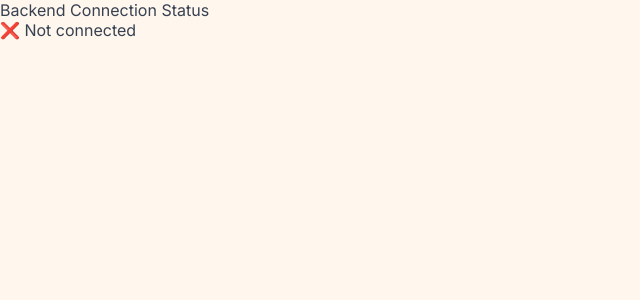
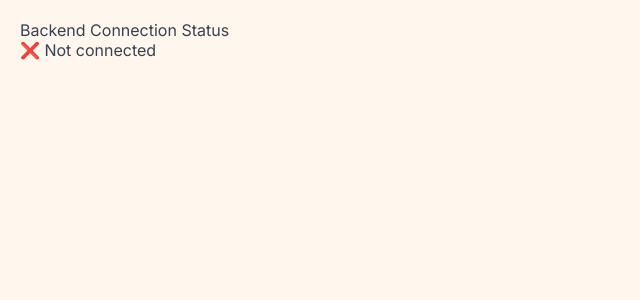
Before and after one commit to anjali-yatham/planora_event_platform, a React (Vite) app: page /backend-test in a window 1280 px wide. Shown: the top 300 px of the page, without its empty margins (0-640 px from the left). Built offline with nearby package versions, Linux system fonts and the light colour scheme; no server answers.

Commit message:
Update BackendHealthCheck.jsx

```diff
--- a/src/pages/BackendHealthCheck.jsx
+++ b/src/pages/BackendHealthCheck.jsx
@@ -4,14 +4,14 @@ function BackendHealthCheck() {
   const [status, setStatus] = useState("Checking...");
 
   useEffect(() => {
-    fetch("https://planora-event-platform.onrender.com") // 🔥 use Render URL
+    fetch("https://planora-event-platform.onrender.com/db-health") // ✅ correct endpoint
       .then((res) => res.json())
       .then((data) => setStatus(`✅ Connected: ${JSON.stringify(data)}`))
       .catch(() => setStatus("❌ Not connected"));
   }, []);
 
   return (
-    <div>
+    <div style={{ padding: "20px" }}>
       <h2>Backend Connection Status</h2>
       <p>{status}</p>
     </div>
```
